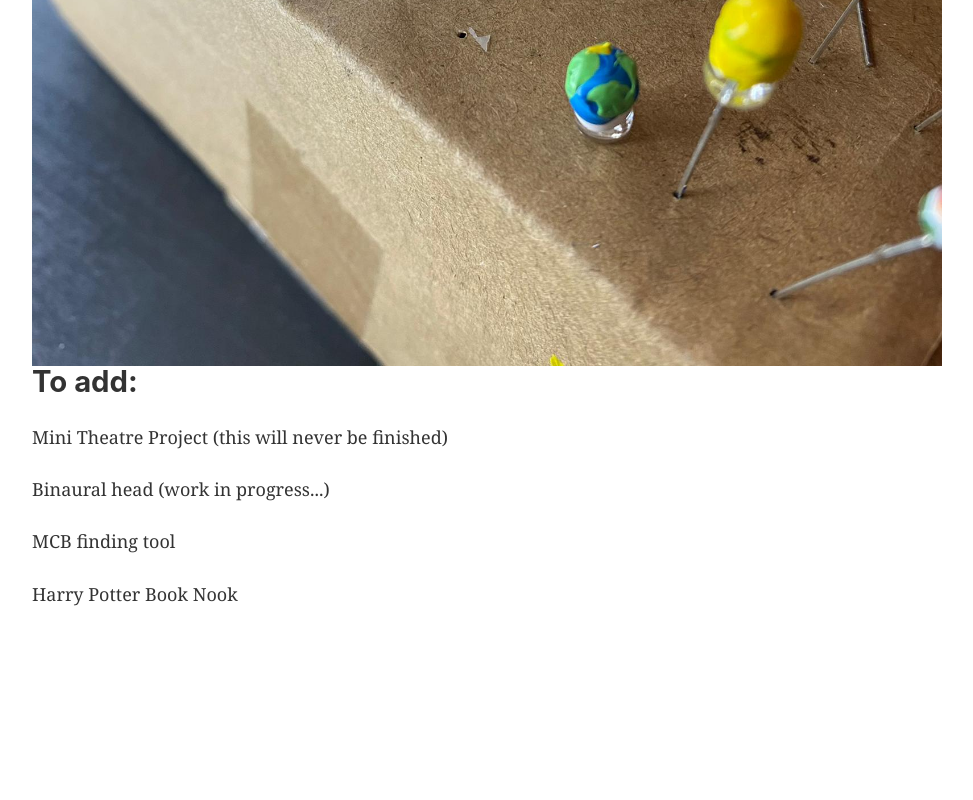
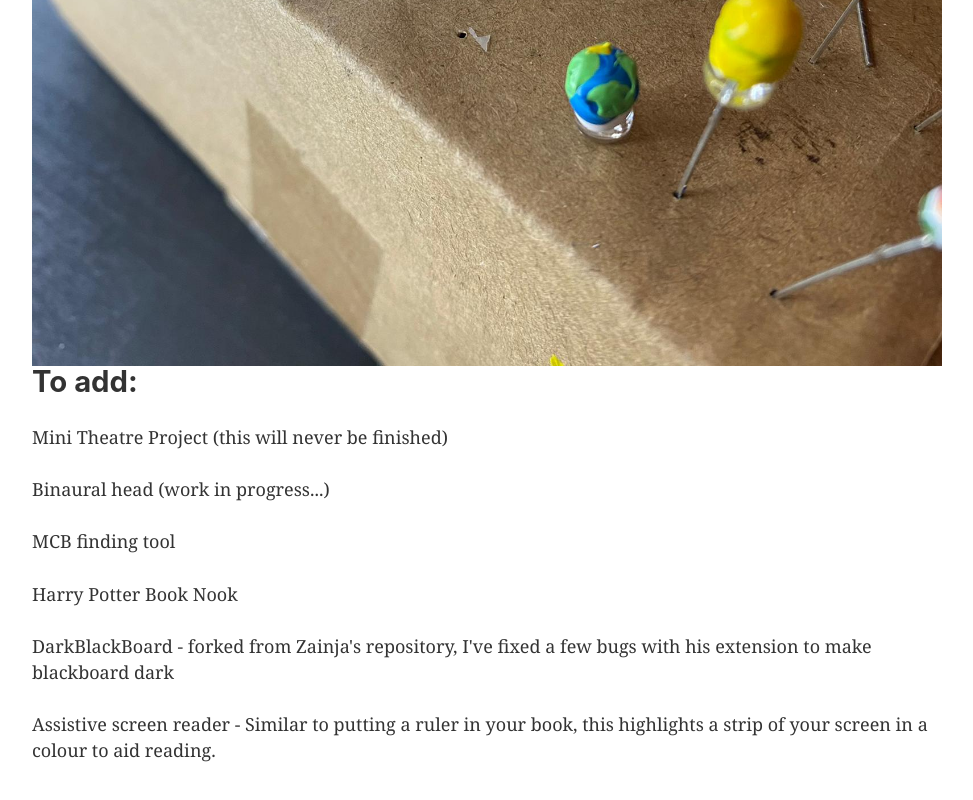
Before and after one commit to cooke001/eddSite, a Gatsby site: page /projects in a window 1280 px wide. Shown: the part 10135-10935 px from the top of the page, without its empty margins (153-1126 px from the left). Before the commit the page ends 10793 px from the top, so only its background shows below. Built offline with nearby package versions, Linux system fonts and the light colour scheme; Gatsby itself is replaced by a stand-in of ours.

Commit message:
Update projects.js

```diff
--- a/src/pages/projects.js
+++ b/src/pages/projects.js
@@ -105,6 +105,8 @@ const Projects = () => (
     <p>Binaural head (work in progress...)</p>
     <p>MCB finding tool</p>
     <p>Harry Potter Book Nook</p>
+    <p>DarkBlackBoard - forked from Zainja's repository, I've fixed a few bugs with his extension to make blackboard dark</p>
+    <p>Assistive screen reader - Similar to putting a ruler in your book, this highlights a strip of your screen in a colour to aid reading.</p>
   </Layout>
 )
 
```
